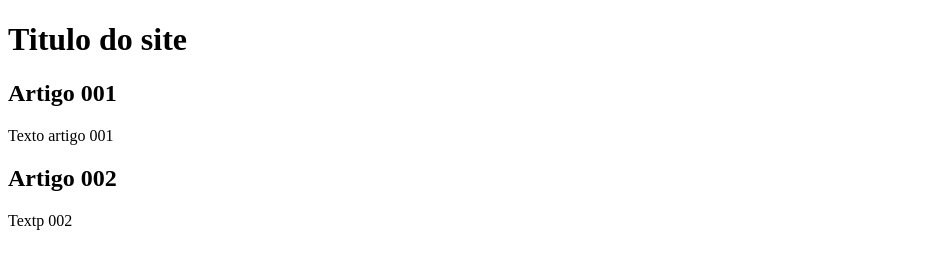
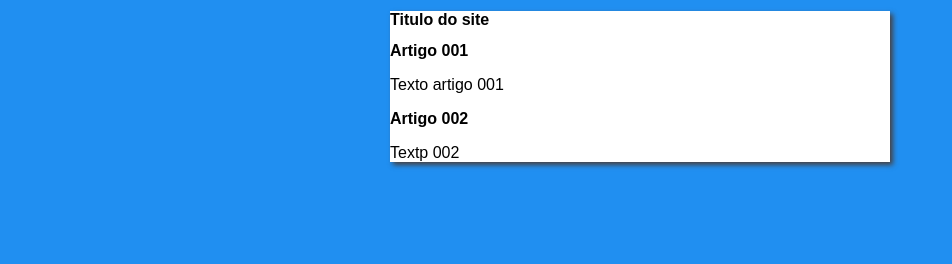
Before and after one commit to fasrodrigues81/projeto-site-meu, a plain HTML site: page index.html in a window 1280 px wide. Shown: the whole page, without its empty margins (0-952 px from the left). Drawn offline with Linux system fonts and the light colour scheme.

Commit message:
iniciei design

```diff
--- /dev/null
+++ b/estilos/style.css
@@ -0,0 +1,16 @@
+* {
+    font-family: Arial, Helvetica, sans-serif;
+    font-size: 16px;
+}
+
+body {
+    background-color: rgb(32, 143, 241);
+
+}
+
+main {
+    background-color: white;
+    width: 500px;
+    margin: auto;
+    box-shadow: 3px 3px 5px rgb(71, 64, 64);
+}
--- a/index.html
+++ b/index.html
@@ -5,6 +5,7 @@
     <meta http-equiv="X-UA-Compatible" content="IE=edge">
     <meta name="viewport" content="width=device-width, initial-scale=1.0">
     <title>Título do site</title>
+    <link rel="stylesheet" href="estilos/style.css">
 </head>
 <body>
    <main>
```
